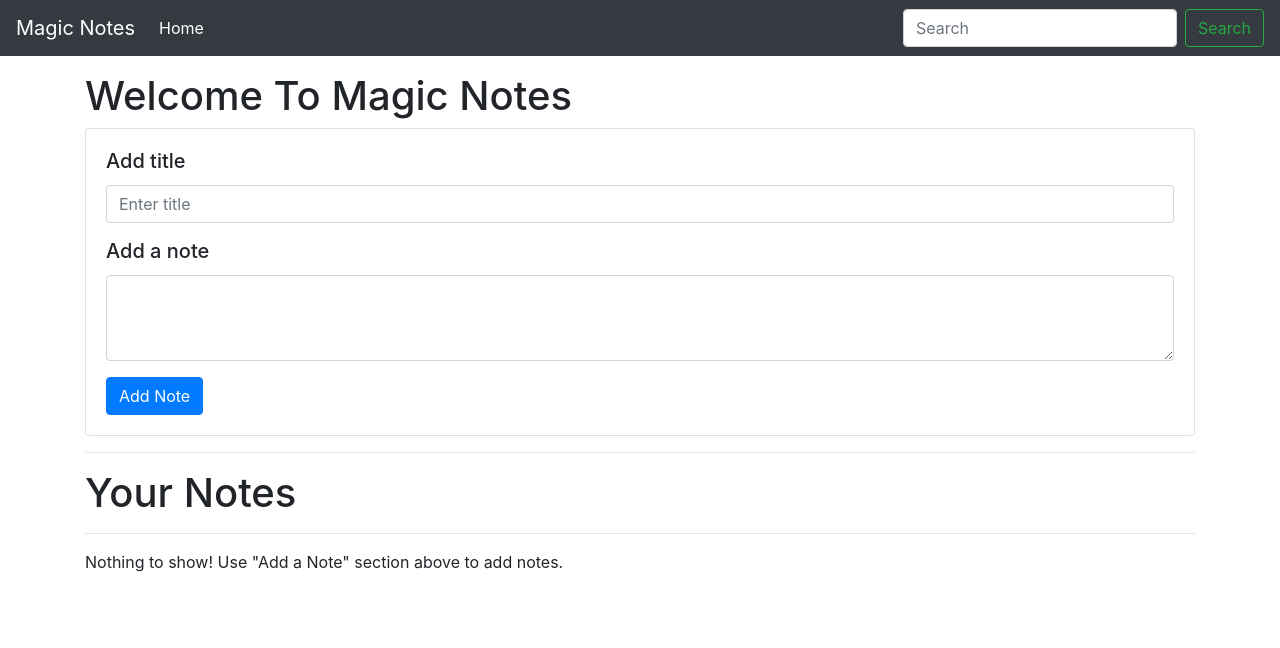
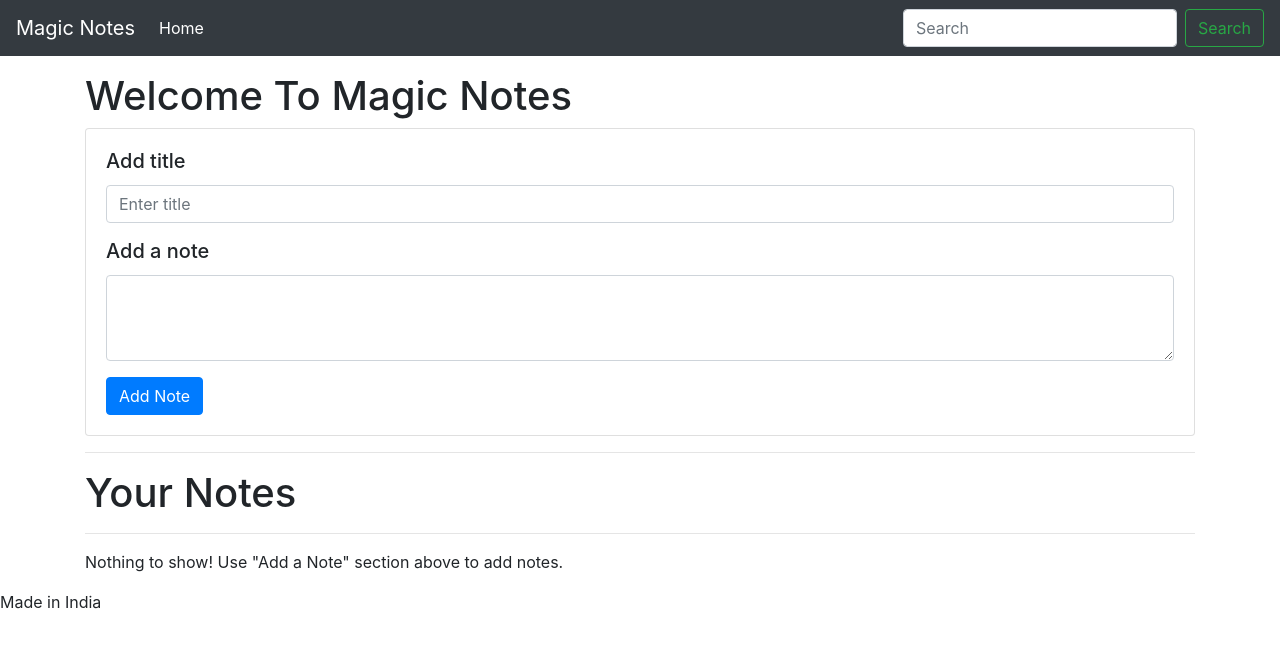
Before and after one commit to Anni1123/NoteWeb, a plain HTML site: page index.html in a window 1280 px wide. Drawn offline with nearby package versions, Linux system fonts and the light colour scheme; files whose address does not match are found by name.

Commit message:
Update index.html
Made in India

```diff
--- a/index.html
+++ b/index.html
@@ -56,6 +56,7 @@
         <hr>
         <div id="notes" class="row container-fluid"> </div>
     </div>
+    <span>Made in India</span>
 
     <script src="https://code.jquery.com/jquery-3.3.1.slim.min.js"
         integrity="sha384-q8i/X+965DzO0rT7abK41JStQIAqVgRVzpbzo5smXKp4YfRvH+8abtTE1Pi6jizo"
```
